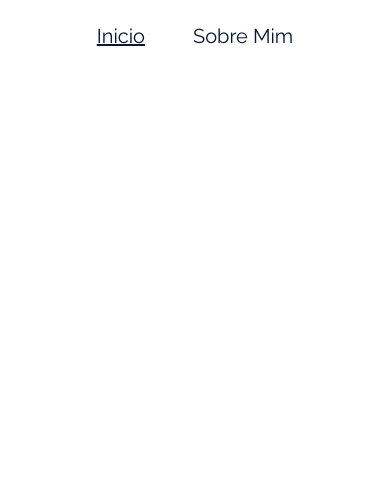
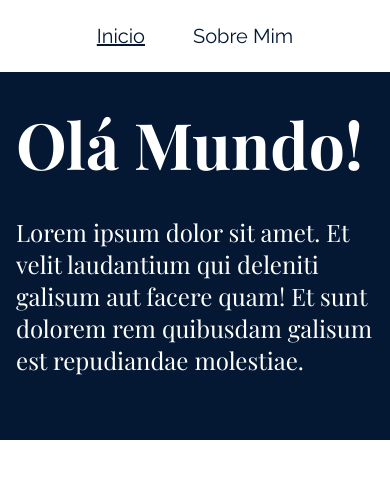
Before and after one commit to DevFrancielly/BlogDevs, a JavaScript app: page / in a window 390 px wide. Shown: the top 478 px of the page. Built offline with nearby package versions, Linux system fonts and the light colour scheme; the HTML template or start-up script is replaced by a standard one.

Commit message:
:sparkles:banner creation

```diff
--- /dev/null
+++ b/src/components/Banner/banner.module.css
@@ -0,0 +1,51 @@
+.banner {
+    padding: 3rem 7.5rem 6.25rem;
+    background-color: var(--azul-escuro);
+    color: var(--branco);
+    display: grid;
+    grid-template-columns: 1fr 1fr;
+}
+
+.titulo {
+    font-family: var(--fonte-secundaria);
+    font-size: 4rem;
+    margin-top: 4.875rem;
+    margin-bottom: 2rem;
+}
+
+.paragrafo {
+    font-family: var(--fonte-secundaria);
+    font-size: 1.5rem;
+    line-height: 2rem;
+    margin-bottom: 2rem;
+}
+
+@media (max-width: 1100px) {
+    .banner {
+        padding: 3.5rem 1.5rem;
+    }
+
+    .titulo {
+        margin-top: 0;
+        margin-bottom: 1.5rem;
+    }
+
+    .paragrafo {
+        margin-bottom: 1.5rem;
+    }
+}
+
+@media (max-width: 744px) {
+    .banner {
+        padding: 2rem 1rem;
+        display: block;
+    }
+
+    .titulo {
+        margin-bottom: 2rem;
+    }
+
+    .paragrafo {
+        margin-bottom: 2rem;
+    }
+}
--- /dev/null
+++ b/src/components/Banner/index.js
@@ -0,0 +1,18 @@
+import styles from "../Banner/banner.module.css"
+
+function Banner() {
+    return (
+        <div className={styles.banner}>
+            <div className={styles.apresentacao}>
+                <h1 className={styles.titulo}>
+                    Olá Mundo!
+                </h1>
+                <p className={styles.paragrafo}>
+                Lorem ipsum dolor sit amet. Et velit laudantium qui deleniti galisum aut facere quam! Et sunt dolorem rem quibusdam galisum est repudiandae molestiae.
+                </p>
+            </div>
+        </div >
+    );
+}
+
+export default Banner;
--- a/src/components/HomePage/index.js
+++ b/src/components/HomePage/index.js
@@ -1,9 +1,10 @@
 import "../HomePage/homepage.module.css"
+import Banner from "../Banner";
 
 function HomePage() {
     return (
       <div className="HomePage">
-
+        <Banner/>
       </div>
     );
   }
```
